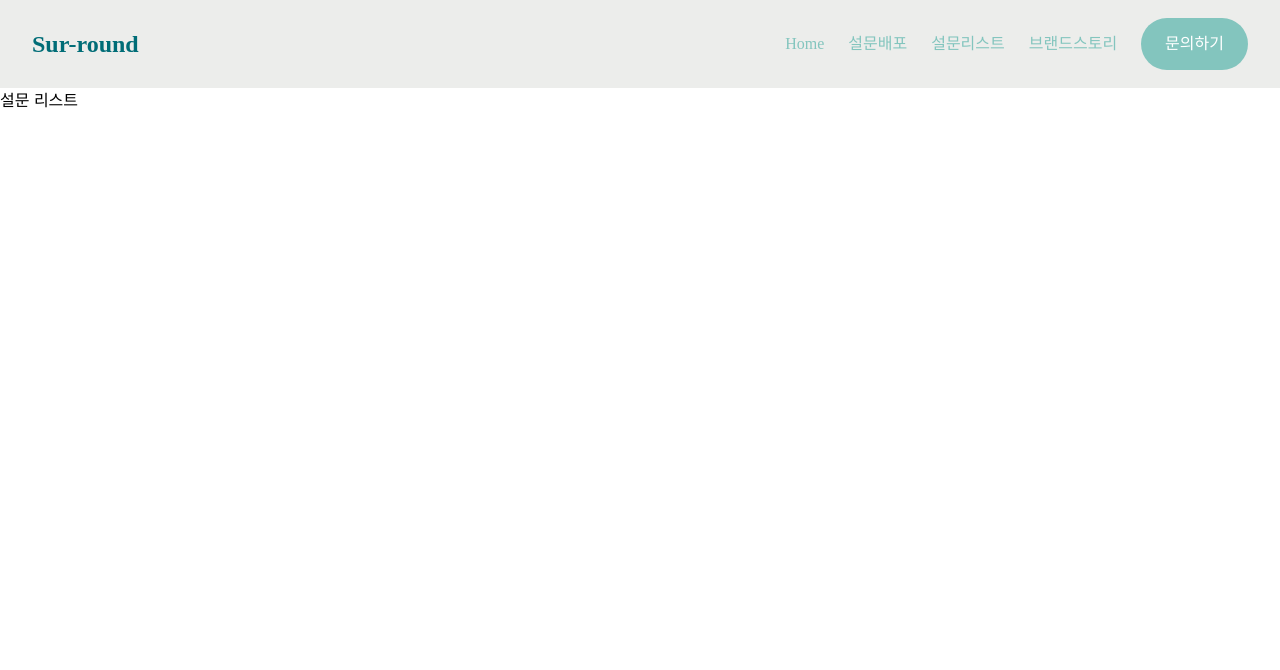
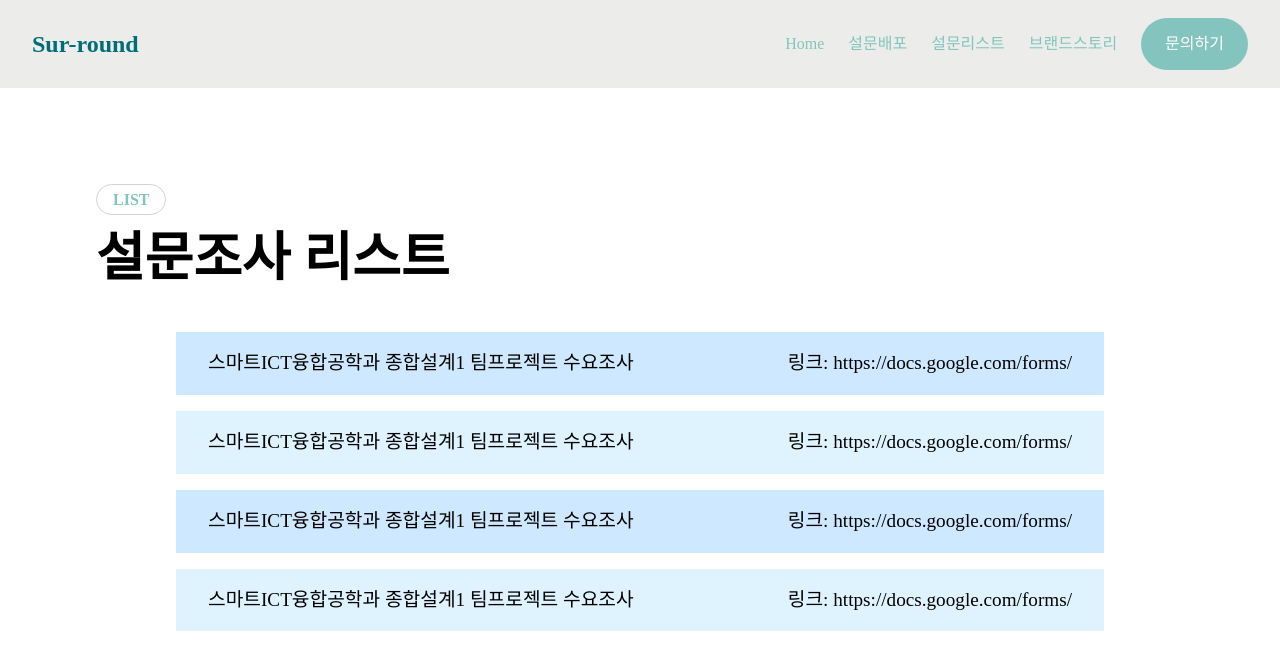
Before and after one commit to Sur-round/FE, a React (Vite) app: page /survey-list in a window 1280 px wide. Shown: the top 670 px of the page. Built offline with nearby package versions, Linux system fonts and the light colour scheme; a web font is replaced by a local one.

Commit message:
style: 설문리스트 UI 작성

```diff
--- /dev/null
+++ b/src/components/SurveyList/SurveyList.tsx
@@ -0,0 +1,96 @@
+import styled from 'styled-components';
+
+const data = [
+  {
+    title: '스마트ICT융합공학과 종합설계1 팀프로젝트 수요조사',
+    link: 'https://docs.google.com/forms/',
+  },
+  {
+    title: '스마트ICT융합공학과 종합설계1 팀프로젝트 수요조사',
+    link: 'https://docs.google.com/forms/',
+  },
+  {
+    title: '스마트ICT융합공학과 종합설계1 팀프로젝트 수요조사',
+    link: 'https://docs.google.com/forms/',
+  },
+  {
+    title: '스마트ICT융합공학과 종합설계1 팀프로젝트 수요조사',
+    link: 'https://docs.google.com/forms/',
+  },
+];
+
+const SurveyList = () => {
+  return (
+    <SurveyListLayout>
+      <Label>LIST</Label>
+      <Title>설문조사 리스트</Title>
+      <SurveyListContainer>
+        {data.map((item, index) => (
+          <ListItem key={index}>
+            <p>{item.title}</p>
+            <p>
+              링크: <a href={item.link}>{item.link}</a>
+            </p>
+          </ListItem>
+        ))}
+      </SurveyListContainer>
+    </SurveyListLayout>
+  );
+};
+
+export default SurveyList;
+
+const SurveyListLayout = styled.div`
+  display: flex;
+  flex-direction: column;
+  padding: 6rem;
+  background-color: ${({ theme }) => theme.colors.white};
+  position: relative;
+`;
+
+const Label = styled.div`
+  ${({ theme }) => theme.fonts.body2};
+  border: 1px solid ${({ theme }) => theme.colors.lightgray};
+  border-radius: 5rem;
+  padding: 0.1rem 1rem;
+  position: absolute;
+  top: 6rem;
+  left: 6rem;
+`;
+
+const Title = styled.p`
+  ${({ theme }) => theme.fonts.heading1};
+  margin-top: 2rem;
+`;
+
+const SurveyListContainer = styled.div`
+  display: flex;
+  flex-direction: column;
+  align-items: center;
+  width: 100%;
+  padding: 2rem 5rem;
+  gap: 1rem;
+`;
+
+const ListItem = styled.div`
+  width: 100%;
+  padding: 1rem 2rem;
+  display: flex;
+  justify-content: space-between;
+  ${({ theme }) => theme.fonts.body};
+  color: ${({ theme }) => theme.colors.black};
+  background-color: ${({ theme }) => theme.colors.blue1};
+  &:nth-child(odd) {
+    background-color: ${({ theme }) => theme.colors.blue1};
+  }
+  &:nth-child(even) {
+    background-color: ${({ theme }) => theme.colors.blue2};
+  }
+  a {
+    color: inherit;
+    text-decoration: none;
+    &:hover {
+      text-decoration: underline;
+    }
+  }
+`;
--- a/src/pages/SurveyListPage/SurveyListPage.tsx
+++ b/src/pages/SurveyListPage/SurveyListPage.tsx
@@ -1,7 +1,13 @@
+import SurveyList from '../../components/SurveyList/SurveyList';
+
 interface SurveyListPageProps {}
 
 const SurveyListPage = ({}: SurveyListPageProps) => {
-  return <div>설문 리스트</div>;
+  return (
+    <>
+      <SurveyList />
+    </>
+  );
 };
 
 export default SurveyListPage;
```
